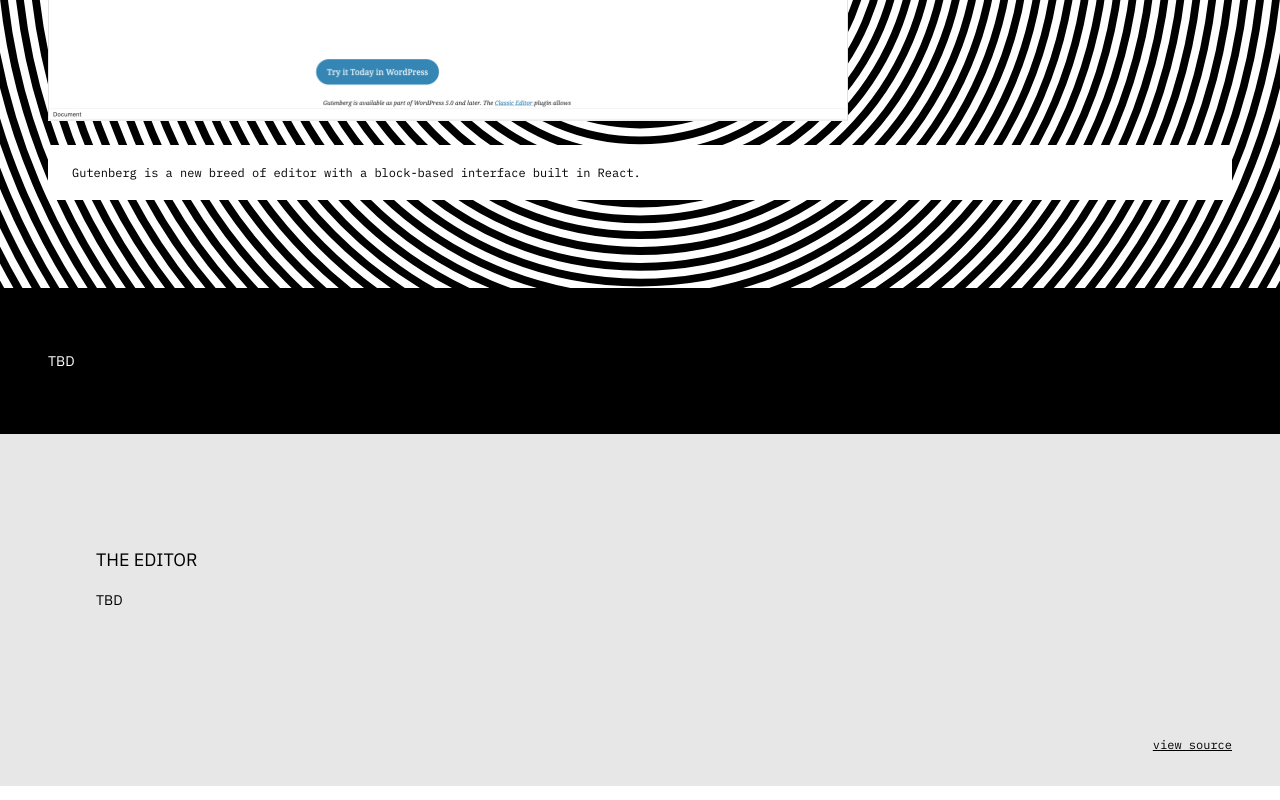
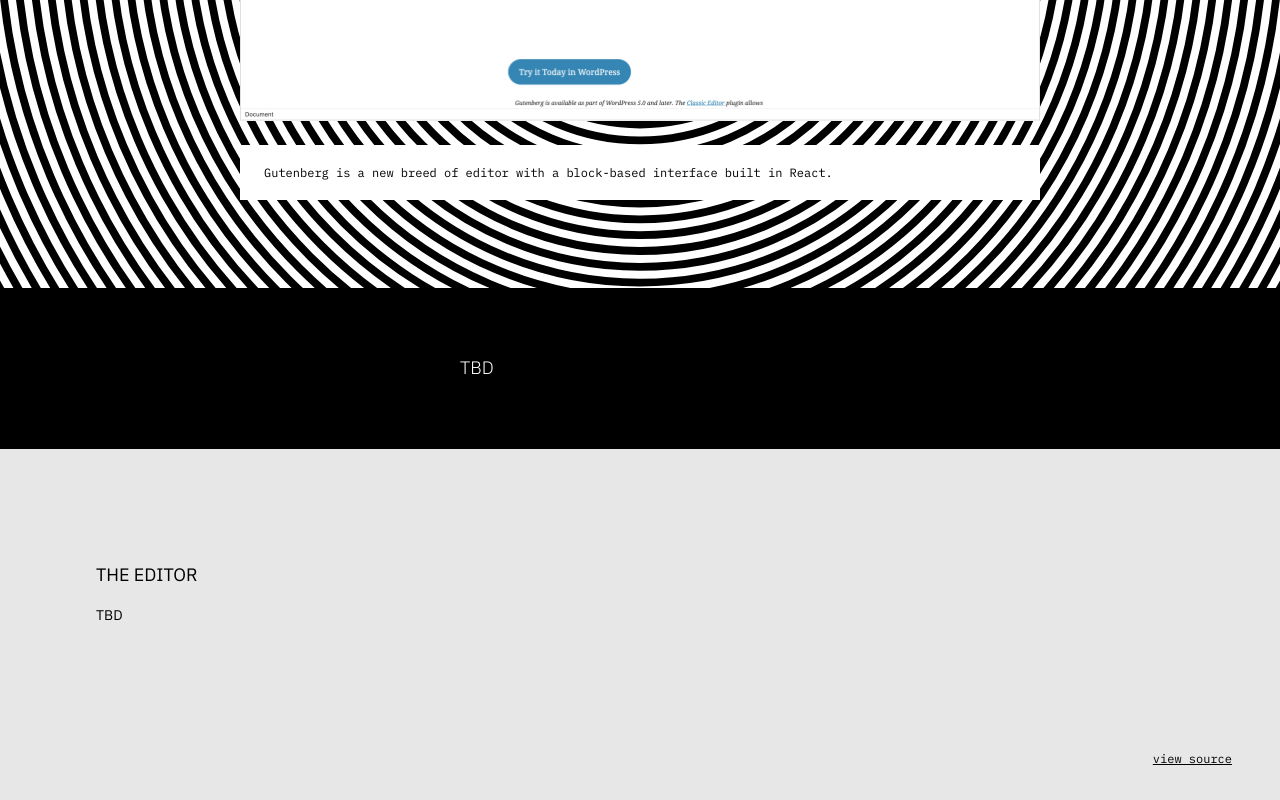
Before and after one commit to MichaelArestad/portfolio, a Next.js app: page /projects/gutenberg in a window 1280 px wide. Shown: the part 1074-1874 px from the top of the page. Built offline with nearby package versions, Linux system fonts and the light colour scheme.

Commit message:
added units that reduce px usage (rem ftw)

```diff
--- a/pages/projects/gutenberg.js
+++ b/pages/projects/gutenberg.js
@@ -26,7 +26,7 @@ export default function Home() {
 				</Hero>
 
 				<Card circles backgroundColor="#000">
-					<Item width="large" style={{ margin: "40px auto" }}>
+					<Item width="l" style={{ margin: "var( --unit-5 ) auto" }}>
 						<img
 							src="/images/gutenberg/gberg-demo@2x.jpg"
 							width="800"
@@ -35,7 +35,7 @@ export default function Home() {
 						<Card
 							compact
 							backgroundColor="#ffffff"
-							style={{ marginTop: "24px" }}
+							style={{ marginTop: "var( --unit-3 )" }}
 						>
 							<Text caption>
 								Gutenberg is a new breed of editor with a block-based interface
@@ -45,13 +45,13 @@ export default function Home() {
 					</Item>
 				</Card>
 				<Card backgroundColor="#000" textColor="#fff">
-					<Item style={{ margin: "0 auto" }} width="small">
-						<Text>TBD</Text>
+					<Item centered width="s">
+						<Text size="l">TBD</Text>
 					</Item>
 				</Card>
 				<Card>
 					<Flex alignItems="center" justifyContent="space-between">
-						<FlexItem width="small">
+						<FlexItem width="s">
 							<Heading>The editor</Heading>
 							<Text>TBD</Text>
 						</FlexItem>
--- a/pages/projects/jetpack.js
+++ b/pages/projects/jetpack.js
@@ -48,7 +48,7 @@ export default function Home() {
 				</Hero>
 
 				<Card circles backgroundColor="#e9eff3">
-					<Item width="l" style={{ margin: "40px auto" }}>
+					<Item width="l" style={{ margin: "var( --unit-5 ) auto" }}>
 						<Image
 							src="/images/jetpack/jetpack-dashboard@2x.jpg"
 							width="800"
@@ -57,7 +57,7 @@ export default function Home() {
 						<Card
 							compact
 							backgroundColor="#ffffff"
-							style={{ marginTop: "24px" }}
+							style={{ marginTop: "var( --unit-3" }}
 						>
 							<Text caption>
 								Jetpack is a WordPress plugin with over 5 million active
--- a/pages/projects/wordpress.js
+++ b/pages/projects/wordpress.js
@@ -46,7 +46,7 @@ export default function Home() {
 				</Hero>
 
 				<Card backgroundColor="#0073aa">
-					<Item width="l" style={{ margin: "40px auto" }}>
+					<Item width="l" style={{ margin: "var( --unit-5 ) auto" }}>
 						<img
 							src="/images/wordpress/dashboard@2x.jpg"
 							width="800"
@@ -55,7 +55,7 @@ export default function Home() {
 						<Card
 							compact
 							backgroundColor="#ffffff"
-							style={{ marginTop: "24px" }}
+							style={{ marginTop: "var( --unit-3 )" }}
 						>
 							<Text caption>
 								<a href="https://wordpress.org/">WordPress</a> now powers 40% of
@@ -67,7 +67,7 @@ export default function Home() {
 				</Card>
 
 				<Card backgroundColor="#23282d" textColor="#fff">
-					<Item style={{ margin: "0 auto" }} width="m">
+					<Item style={{ margin: "var( --unit-5 ) auto" }} width="m">
 						<Text size="l">
 							I have been using WordPress for so long I am not even sure when I
 							first started. It's been well over a decade. Before I started
--- a/pages/projects/wordpressdotcom.js
+++ b/pages/projects/wordpressdotcom.js
@@ -50,7 +50,7 @@ export default function Home() {
 						<Card
 							compact
 							backgroundColor="#ffffff"
-							style={{ marginTop: "24px" }}
+							style={{ marginTop: "var( --unit-3 )" }}
 						>
 							<Text caption>
 								WordPress.com hosts millions of websites and is powered by, you
@@ -61,7 +61,7 @@ export default function Home() {
 				</Card>
 
 				<Card backgroundColor="#117ac9" textColor="#fff">
-					<Item style={{ margin: "0 auto" }} width="m">
+					<Item style={{ margin: "var( --unit-5 ) auto" }} width="m">
 						<Text size="l">
 							<a href="https://wordpress.com/">WordPress.com</a> started as a
 							blogging platform and grew into a flexible website-building
@@ -248,8 +248,6 @@ export default function Home() {
 						</FlexItem>
 					</Flex>
 				</Card>
-
-				<Spacer height="120px" />
 			</main>
 		</Layout>
 	);
--- a/styles/globals.scss
+++ b/styles/globals.scss
@@ -1,7 +1,7 @@
 // To do - get these locally once I remove unused typefaces
 @import url("https://fonts.googleapis.com/css2?family=IBM+Plex+Mono:ital,wght@0,100;0,200;0,300;0,400;0,500;0,600;0,700;1,100;1,200;1,300;1,400;1,500;1,600;1,700&family=IBM+Plex+Sans+Condensed:ital,wght@0,100;0,200;0,300;0,400;0,500;0,600;0,700;1,100;1,200;1,300;1,400;1,500;1,600;1,700&family=IBM+Plex+Sans:ital,wght@0,100;0,200;0,300;0,400;0,500;0,600;0,700;1,100;1,200;1,300;1,400;1,500;1,600;1,700&family=IBM+Plex+Serif:ital,wght@0,100;0,200;0,300;0,400;0,500;0,600;0,700;1,100;1,200;1,300;1,400;1,500;1,600;1,700&display=swap");
 
-@import "./rem";
+@import "./functions/rem";
 
 :root {
 	--font-family_condensed: 'IBM Plex Sans Condensed', sans-serif;
@@ -16,11 +16,18 @@
 	--font-size-xl: #{ rem( 24px ) };
 	--font-size-xxl: #{ rem( 40px ) };
 
-	--layout-width-xs: 320px;
-	--layout-width-s: 360px;
-	--layout-width-m: 440px;
-	--layout-width-l: 800px;
-	--layout-width-xl: 1244px;
+	--layout-width-xs: #{ rem( 320px ) };
+	--layout-width-s: #{ rem( 360px ) };
+	--layout-width-m: #{ rem( 440px ) };
+	--layout-width-l: #{ rem( 800px ) };
+	--layout-width-xl: #{ rem( 1244px ) };
+
+	--unit-base: #{ rem( 8px ) }; // 8px
+	--unit-1: var( --unit-base );
+	--unit-2: calc( 2 * var( --unit-base ) ); // 16px
+	--unit-3: calc( 3 * var( --unit-base ) ); // 24px
+	--unit-4: calc( 4 * var( --unit-base ) ); // 32px
+	--unit-5: calc( 5 * var( --unit-base ) ); // 40px
 }
 
 html,
```
Also changed, not shown: pages/case-studies/activity-log.js (+4 -4 lines), pages/projects/kosmo.js (+4 -4 lines), styles/functions/rem.scss (renamed from styles/rem.scss).
